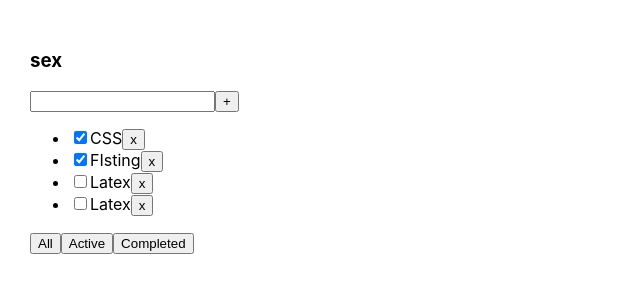
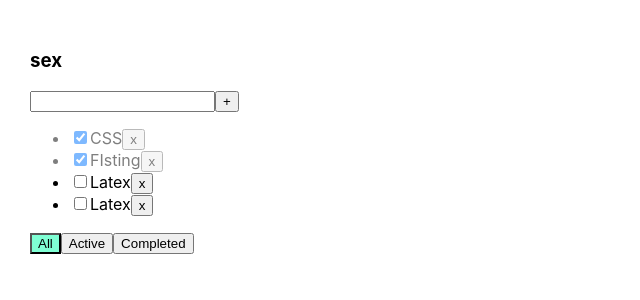
Before and after one commit to kingcatttttt/ToDo_List_react, a React (Create React App) app: page / in a window 1280 px wide. Shown: the top 300 px of the page, without its empty margins (0-640 px from the left). Built offline with nearby package versions, Linux system fonts and the light colour scheme.

Commit message:
add proverka on null string

```diff
--- a/src/App.css
+++ b/src/App.css
@@ -6,3 +6,15 @@
 .App > div {
   margin-right: 60px;
 }
+.ereor {
+  border:red 1px solid ;
+}
+.ereor-message {
+  color: red;
+}
+.active-filter {
+  background: aquamarine;
+}
+.is-done {
+  opacity: 0.5 ;
+}
--- a/src/App.tsx
+++ b/src/App.tsx
@@ -24,6 +24,17 @@ function App() {
         {id: v1(), title: "Latex", isDone: false},
     ])
 
+    function changeStatus(taskId:string,isdome:boolean) {
+        let task  = tasks.find( (t) => {
+            let task = tasks.find(t => t.id === taskId)
+            if (task) {
+                task.isDone = isdome
+            }
+            let copy = [ ...tasks]
+            Settasks(copy)
+        })
+    }
+
     let [filter, setFilter] = useState<filterValueType>("all")
 
     let tasksForToDoList = tasks;
@@ -48,7 +59,15 @@ function App() {
 
     return (
         <div className="App">
-            <ToDoList title="sex" tasks={tasksForToDoList} remoTask={removeTask} changeFilter={changeFilter} addTask={addTask}/>
+            <ToDoList title="sex"
+                      tasks={tasksForToDoList}
+                      remoTask={removeTask}
+                      changeFilter={changeFilter}
+                      addTask={addTask}
+                      changeTaskStatus={changeStatus}
+                      filter={filter}
+            />
+
         </div>
 
 
--- a/src/ToDoList.tsx
+++ b/src/ToDoList.tsx
@@ -1,6 +1,11 @@
 import React, {ChangeEvent, KeyboardEvent, useState} from "react";
 import {fdatasync} from "fs";
 import {filterValueType} from "./App";
+import {constants} from "os";
+import errno = module
+import {Simulate} from "react-dom/test-utils";
+import error = Simulate.error;
+import {isStringObject} from "util/types";
 
 // function sum(a: number , b: number) {
 //     return alert(a + b)
@@ -16,6 +21,8 @@ type PropsType = {
     remoTask: (id:string) => void
     changeFilter: (value: filterValueType) => void
     addTask:(title:string) => void
+    changeTaskStatus: (taskId: string, isDone: boolean) => void
+    filter: filterValueType
 }
 
 
@@ -26,39 +33,57 @@ export function ToDoList(props: PropsType) {
     }
 
     const onKeyPressHandler = (e:KeyboardEvent<HTMLInputElement>) => {
+        SetError(null)
         if(e.charCode == 13) {
             props.addTask(newTaskTitle)
             setNewTaskTitle("")
         }
     }
+    let [error, SetError] = useState<string | null>(null)
     const addTask = () => {
-        props.addTask(newTaskTitle)
-        setNewTaskTitle("");
+       if(newTaskTitle.trim() === "") {
+           SetError("Title is Required")
+       } else {
+           props.addTask(newTaskTitle)
+           setNewTaskTitle("");
+       }
+
     }
 
     const onAllHandler = () => {props.changeFilter("all")}
     const onActiveHandler = () => {props.changeFilter("active")}
-    const onComoletedHandler = () => {props.changeFilter("completed")}
+    const onComoletedHandler = (e: ChangeEvent<HTMLInputElement>) => {props.changeFilter("completed")}
+
 
     return (
         <div>
             <h3>{props.title}</h3>
             <div>
 
-                <input value={newTaskTitle} onChange={ onNewTitleChangeHandler}
+                <input value={newTaskTitle}
+                       onChange={ onNewTitleChangeHandler}
                        onKeyPress={onKeyPressHandler}
+                     className={ error ?"ereor" : ""}
+
                 />
-                <button onClick={addTask}
-                >+</button>
+                <button onClick={addTask}>+</button>
+                {error && <div className="ereor-message">Field is required</div>}
             </div>
             <ul>
                 {
                     props.tasks.map( (t) => {
-                        const oneRemoveHandler = () => {
-                            props.remoTask(t.id)
+                        const onClickeHamdler = () => props.remoTask(t.id)
+                        const onChamgeHamdler = (e:ChangeEvent<HTMLInputElement>) => {
+                            props.changeTaskStatus(t.id, e.currentTarget.checked)
                         }
-                        return <li key={t.id}><input type={"checkbox"} checked={t.isDone}/><span>{t.title}</span>
-                            <button onClick={oneRemoveHandler}>x</button>
+
+                        return <li key={t.id} className={t.isDone ? "is-done" : ""} >
+                            <input
+                            onChange={onChamgeHamdler}
+                            type={"checkbox"}
+                            checked={t.isDone}/>
+                            <span>{t.title}</span>
+                            <button onClick={onClickeHamdler}>x</button>
                         </li>
 
                     })
@@ -66,9 +91,9 @@ export function ToDoList(props: PropsType) {
 
             </ul>
             <div>
-                <button onClick={onAllHandler}>All</button>
-                <button onClick={onActiveHandler}>Active</button>
-                <button onClick={onComoletedHandler}>Completed</button>
+                <button onClick={onAllHandler} className={props.filter === "all" ? "active-filter" : "" }>All</button>
+                <button onClick={onActiveHandler}className={props.filter === "active" ? "active-filter" : "" }>Active</button>
+                <button onClick={onComoletedHandler}className={props.filter === "completed" ? "active-filter" : "" }>Completed</button>
             </div>
         </div>
     )
```
